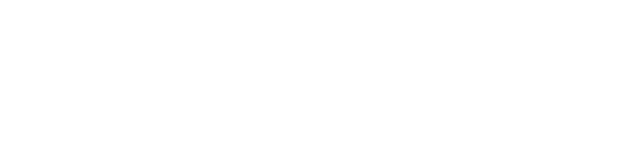
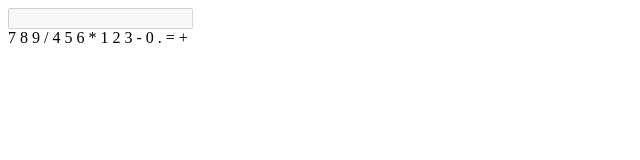
Before and after one commit to TeacherSamanthaSilva/CalculadoraSimples, a plain HTML site: page index.html in a window 1280 px wide. Shown: the whole page, without its empty margins (0-640 px from the left). Drawn offline with Linux system fonts and the light colour scheme.

Commit message:
html
Nesse commit terminei o html do projeto calculadora simples

```diff
--- a/index.html
+++ b/index.html
@@ -5,9 +5,31 @@
     <meta name="viewport" content="width=device-width, initial-scale=1.0">
     <title>Calculadora Simples</title>
     <link rel="stylesheet" type="text/css" href="style.css">
-    <script src="script.js"></script>
+    <script src="script.js" defer></script>
 </head>
 <body>
-
+    <div id="calculadora">
+        <div id="display">
+            <input type="text" id="dysplayinput" disabled>
+        </div>
+        <div id="teclado">
+            <butom class="num">7</butom>
+            <butom class="num">8</butom>
+            <butom class="num">9</butom>
+            <butom class="operador">/</butom>
+            <butom class="num">4</butom>
+            <butom class="num">5</butom>
+            <butom class="num">6</butom>
+            <butom class="operador">*</butom>
+            <butom class="num">1</butom>
+            <butom class="num">2</butom>
+            <butom class="num">3</butom>
+            <butom class="operador">-</butom>
+            <butom class="num">0</butom>
+            <butom class="ponto">.</butom>
+            <butom class="igual">=</butom>
+            <butom class="operador">+</butom>
+        </div>
+    </div>
 </body>
 </html>
```
